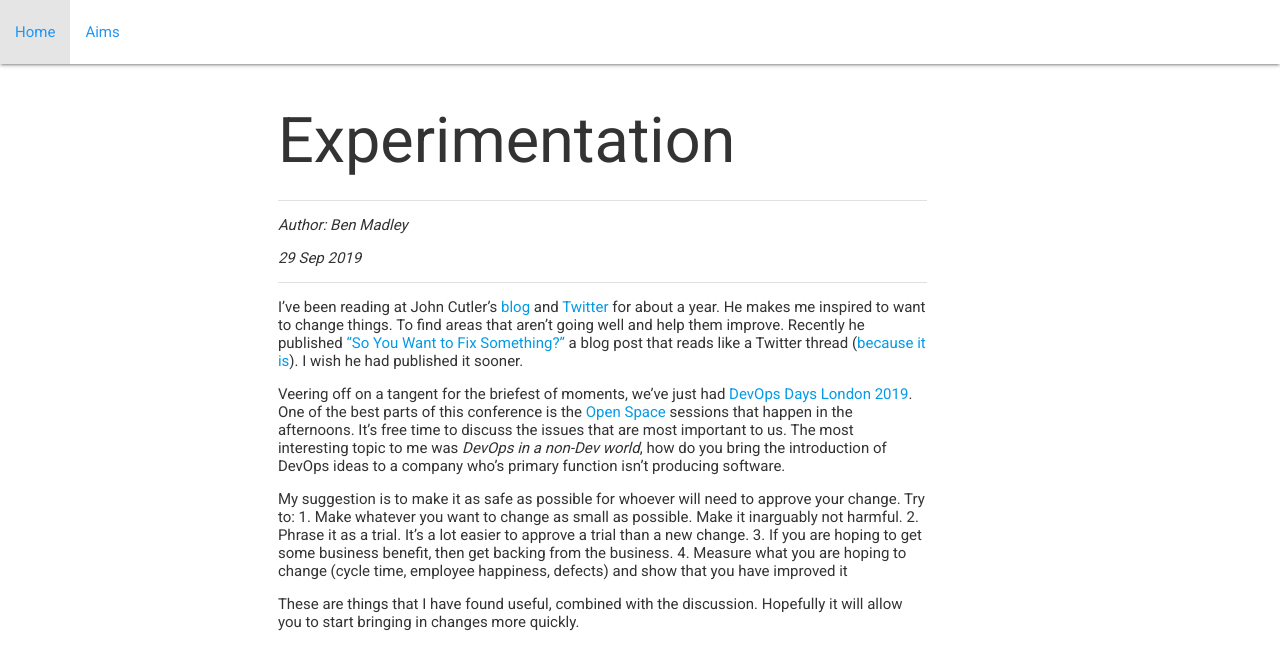
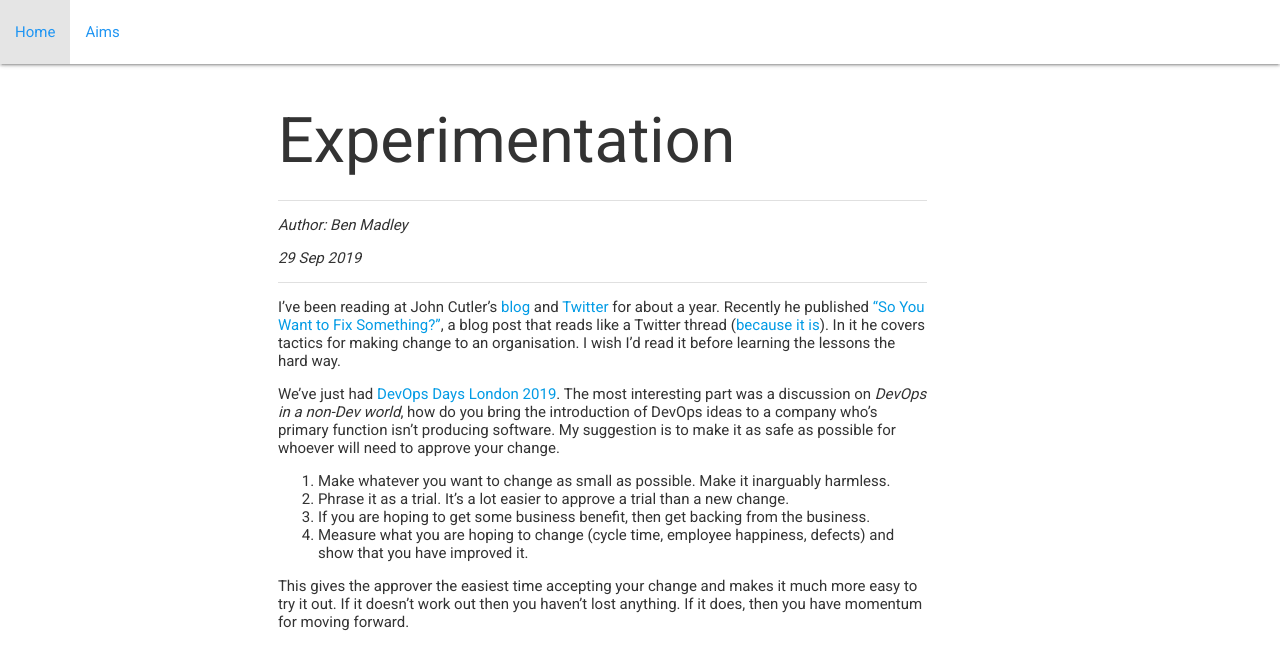
Before and after one commit to FleaRex/PersonalBlog, a Jekyll site: the page built from _posts/2019-09-29-expermimentation.md, in a window 1280 px wide. Shown: the top 670 px of the page. Built offline with Jekyll 4.4.1, drawn with Linux system fonts in a browser that asks for light colours.

Commit message:
Rewrite experimentation.

```diff
--- a/_posts/2019-09-29-expermimentation.md
+++ b/_posts/2019-09-29-expermimentation.md
@@ -5,14 +5,13 @@ title: Experimentation
 excerpt: I've been reading at John Cutler's blog and Twitter for about a year. He makes me inspired to want to change things. To find areas that aren't going well and help them improve. Recently he published "So You Want to Fix Something?" a blog post that reads like a Twitter thread (because it is). I wish he had published it sooner.
 ---
 
-I've been reading at John Cutler's [blog](https://medium.com/@johnpcutler) and [Twitter](https://twitter.com/johncutlefish) for about a year. He makes me inspired to want to change things. To find areas that aren't going well and help them improve. Recently he published ["So You Want to Fix Something?"](https://medium.com/@johnpcutler/so-you-want-to-fix-something-b7182bda31eb) a blog post that reads like a Twitter thread ([because it is](https://twitter.com/johncutlefish/status/1163337618676781056)). I wish he had published it sooner.
+I've been reading at John Cutler's [blog](https://medium.com/@johnpcutler) and [Twitter](https://twitter.com/johncutlefish) for about a year. Recently he published ["So You Want to Fix Something?"](https://medium.com/@johnpcutler/so-you-want-to-fix-something-b7182bda31eb), a blog post that reads like a Twitter thread ([because it is](https://twitter.com/johncutlefish/status/1163337618676781056)). In it he covers tactics for making change to an organisation. I wish I'd read it before learning the lessons the hard way.
 
-Veering off on a tangent for the briefest of moments, we've just had [DevOps Days London 2019](https://devopsdays.org/events/2019-london). One of the best parts of this conference is the [Open Space](https://en.wikipedia.org/wiki/Open_Space_Technology) sessions that happen in the afternoons. It's free time to discuss the issues that are most important to us. The most interesting topic to me was _DevOps in a non-Dev world_, how do you bring the introduction of DevOps ideas to a company who's primary function isn't producing software.
+We've just had [DevOps Days London 2019](https://devopsdays.org/events/2019-london). The most interesting part was a discussion on _DevOps in a non-Dev world_, how do you bring the introduction of DevOps ideas to a company who's primary function isn't producing software. My suggestion is to make it as safe as possible for whoever will need to approve your change.
 
-My suggestion is to make it as safe as possible for whoever will need to approve your change. Try to:
-1\. Make whatever you want to change as small as possible. Make it inarguably not harmful.
-2\. Phrase it as a trial. It's a lot easier to approve a trial than a new change.
-3\. If you are hoping to get some business benefit, then get backing from the business.
-4\. Measure what you are hoping to change (cycle time, employee happiness, defects) and show that you have improved it
+1.  Make whatever you want to change as small as possible. Make it inarguably harmless.
+2.  Phrase it as a trial. It's a lot easier to approve a trial than a new change.
+3.  If you are hoping to get some business benefit, then get backing from the business.
+4.  Measure what you are hoping to change (cycle time, employee happiness, defects) and show that you have improved it.
 
-These are things that I have found useful, combined with the discussion. Hopefully it will allow you to start bringing in changes more quickly.
+This gives the approver the easiest time accepting your change and makes it much more easy to try it out. If it doesn't work out then you haven't lost anything. If it does, then you have momentum for moving forward.
```
